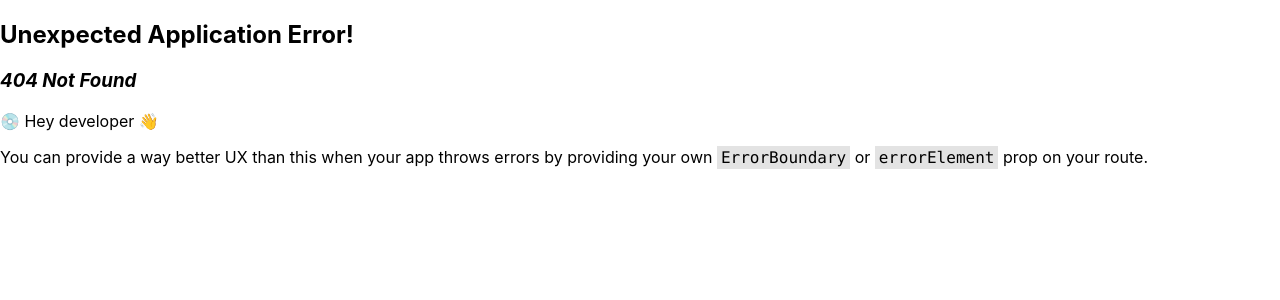
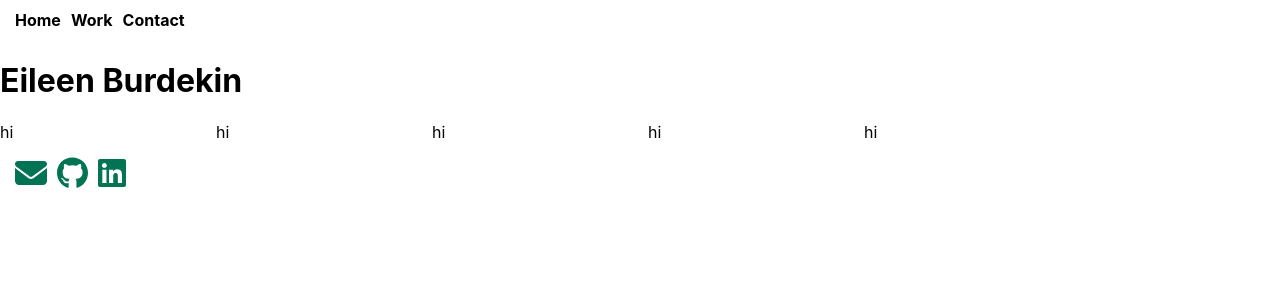
Before and after one commit to eburdekin/eb-react, a React (Create React App) app: page /work in a window 1280 px wide. Before the commit this address had no page. Shown: the top 300 px of the page. Built offline with nearby package versions, Linux system fonts and the light colour scheme.

Commit message:
add initial components, navbar, contact links

```diff
--- a/package.json
+++ b/package.json
@@ -6,6 +6,11 @@
     "@emotion/react": "^11.11.3",
     "@emotion/styled": "^11.11.0",
     "@fontsource/figtree": "^5.0.18",
+    "@fortawesome/fontawesome-svg-core": "^6.5.1",
+    "@fortawesome/free-brands-svg-icons": "^6.5.1",
+    "@fortawesome/free-regular-svg-icons": "^6.5.1",
+    "@fortawesome/free-solid-svg-icons": "^6.5.1",
+    "@fortawesome/react-fontawesome": "^0.2.0",
     "@mui/material": "^5.15.4",
     "@testing-library/jest-dom": "^5.17.0",
     "@testing-library/react": "^13.4.0",
--- a/public/index.html
+++ b/public/index.html
@@ -13,5 +13,9 @@
   <body>
     <noscript>You need to enable JavaScript to run this app.</noscript>
     <div id="root"></div>
+    <script
+      src="https://kit.fontawesome.com/be26ff9b96.js"
+      crossorigin="anonymous"
+    ></script>
   </body>
 </html>
--- a/src/App.js
+++ b/src/App.js
@@ -1,19 +1,23 @@
 import Typography from "@mui/material/Typography";
 import NavBar from "./NavBar";
+import Header from "./Header";
+import Footer from "./Footer";
 
 function App() {
   return (
     <div className="App">
       <NavBar />
+      <Header />
       <Typography variant="body1" sx={{ fontWeight: "medium" }}>
         This text will be Figtree with a weight of 500.
       </Typography>
       <Typography variant="body1" sx={{ fontWeight: "bold" }}>
-        This text will be Figtree with a weight of 700.
+        You can find me at @eburdekin in most places.
       </Typography>
       <Typography variant="h1">This is a heading</Typography>
       <Typography variant="body1">This is body text</Typography>
       <Typography variant="button">This is a button label</Typography>
+      <Footer />
     </div>
   );
 }
--- a/src/Contact.js
+++ b/src/Contact.js
@@ -1,11 +1,15 @@
 import NavBar from "./NavBar";
+import Header from "./Header";
+import Footer from "./Footer";
 
 export default function Contact() {
   return (
     <>
       <NavBar />
+      <Header />
       <h1>Contact</h1>
-      <p>Hi</p>
+      <p>Form will go here.</p>
+      <Footer />
     </>
   );
 }
--- /dev/null
+++ b/src/Footer.js
@@ -0,0 +1,29 @@
+import { FontAwesomeIcon } from "@fortawesome/react-fontawesome";
+import { faEnvelope } from "@fortawesome/free-solid-svg-icons";
+import { faGithub } from "@fortawesome/free-brands-svg-icons";
+import { faLinkedin } from "@fortawesome/free-brands-svg-icons";
+
+export default function Footer() {
+  const navStyle = {
+    padding: "10px",
+  };
+
+  const iconStyle = {
+    color: "#027353",
+    margin: "5px",
+  };
+
+  return (
+    <div style={navStyle}>
+      <a href="mailto:eileenburdekin@proton.me">
+        <FontAwesomeIcon icon={faEnvelope} size="2xl" style={iconStyle} />
+      </a>
+      <a href="https://github.com/eburdekin">
+        <FontAwesomeIcon icon={faGithub} size="2xl" style={iconStyle} />
+      </a>
+      <a href="https://www.linkedin.com/in/eburdekin/">
+        <FontAwesomeIcon icon={faLinkedin} size="2xl" style={iconStyle} />
+      </a>
+    </div>
+  );
+}
--- /dev/null
+++ b/src/Header.js
@@ -0,0 +1,7 @@
+export default function Header() {
+  return (
+    <>
+      <h1>Eileen Burdekin</h1>
+    </>
+  );
+}
--- a/src/NavBar.js
+++ b/src/NavBar.js
@@ -1,15 +1,28 @@
 import { NavLink } from "react-router-dom";
 
 export default function NavBar() {
+  const navStyle = {
+    padding: "10px",
+  };
+
+  const linkStyle = {
+    fontWeight: "bold",
+    textDecoration: "none",
+    color: "inherit",
+    margin: "5px",
+  };
+
   return (
-    <nav>
-      <NavLink
-        to="/"
-        /* add styling to Navlink */
-      >
+    <nav style={navStyle}>
+      <NavLink to="/" style={linkStyle}>
         Home
       </NavLink>
-      <NavLink to="/contact">Contact</NavLink>
+      <NavLink to="/work" style={linkStyle}>
+        Work
+      </NavLink>
+      <NavLink to="/contact" style={linkStyle}>
+        Contact
+      </NavLink>
     </nav>
   );
 }
--- /dev/null
+++ b/src/Work.js
@@ -0,0 +1,21 @@
+import Grid from "@mui/material/Unstable_Grid2";
+import NavBar from "./NavBar";
+import Header from "./Header";
+import Footer from "./Footer";
+
+export default function Work() {
+  return (
+    <>
+      <NavBar />
+      <Header />
+      <Grid container spacing={2}>
+        <Grid xs={2}>hi</Grid>
+        <Grid xs={2}>hi</Grid>
+        <Grid xs={2}>hi</Grid>
+        <Grid xs={2}>hi</Grid>
+        <Grid xs={2}>hi</Grid>
+      </Grid>
+      <Footer />
+    </>
+  );
+}
--- a/src/index.js
+++ b/src/index.js
@@ -3,6 +3,7 @@ import ReactDOM from "react-dom/client";
 import "./index.css";
 import App from "./App";
 import Contact from "./Contact";
+import Work from "./Work";
 import reportWebVitals from "./reportWebVitals";
 import { createBrowserRouter, RouterProvider } from "react-router-dom";
 
@@ -10,6 +11,10 @@ const router = createBrowserRouter([
   {
     path: "/",
     element: <App />,
+  },
+  {
+    path: "/work",
+    element: <Work />,
   },
   {
     path: "/contact",
```
Also changed, not shown: 1 other file (tests, documents, lock files or other folders).
